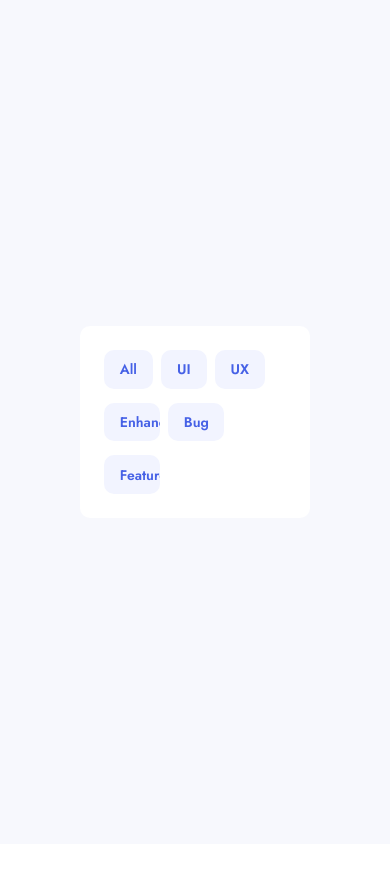
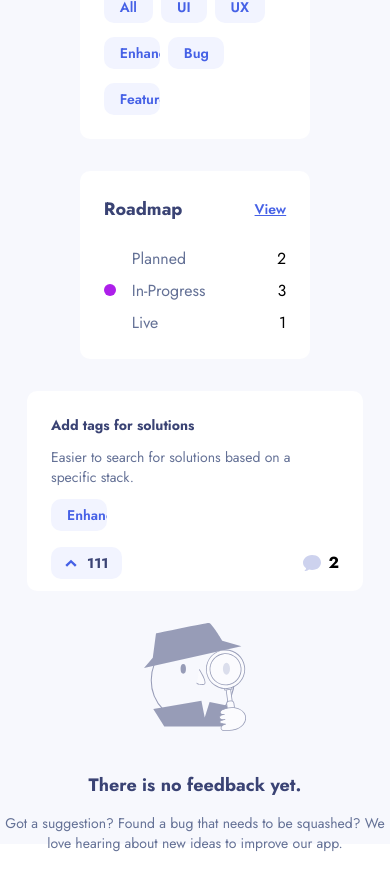
Before and after one commit to BoyanLiuu/frontend-mentor-nextjs-product-feedback, a Next.js app: page / in a window 390 px wide. Before the commit the page ends 844 px from the top, so only its background shows below. Built offline with nearby package versions, Linux system fonts and the light colour scheme.

Commit message:
feat:implement LikeCounterButton,CardTemplate,NoFeedback,commentCounterButton in phone viewport

```diff
--- a/app/(routes)/page.tsx
+++ b/app/(routes)/page.tsx
@@ -1,9 +1,16 @@
+'use client';
 import BadgesContainer from '../_components/badges-container';
+import CardTemplate from '../_components/card-template';
+import NoFeedback from '../_components/no-feedback';
+import RoadMapContainer from '../_components/road-map-container';
 
 export default function Home() {
   return (
-    <main className='flex h-screen w-full items-center justify-center bg-light-grey'>
+    <main className='flex flex-col  gap-y-8 h-screen w-full items-center justify-center bg-light-grey'>
       <BadgesContainer />
+      <RoadMapContainer/>
+      <CardTemplate title='Add tags for solutions' description="Easier to search for solutions based on a specific stack." type='Enhancement' onCounterClick={()=>{}} numberOfDiscussion={2} numberOfLikes={112}/>
+      <NoFeedback/>
     </main>
   );
 }
--- a/app/_components/button.tsx
+++ b/app/_components/button.tsx
@@ -0,0 +1,21 @@
+import clsx from 'clsx';
+
+export interface ButtonProps {
+  text: string;
+  isSelected?: boolean;
+  className?: string;
+}
+
+const Button: React.FC<ButtonProps> = ({ text, isSelected, className }) => (
+  <div
+    className={clsx(
+      'rounded-primary focus:ring-ring max-w-14 inline-flex cursor-pointer items-center truncate border-transparent bg-blueish-grey px-4  py-1.5 text-sm font-semibold text-primary-blue transition-colors focus:outline-none   focus:ring-2 focus:ring-offset-2 ',
+      isSelected && 'bg-primary-blue text-white',
+      className && className
+    )}
+  >
+    {text}
+  </div>
+);
+
+export default Button;
--- /dev/null
+++ b/app/_components/card-template.tsx
@@ -0,0 +1,42 @@
+'use client';
+import clsx from 'clsx';
+import { FeatureType } from '../types/feature';
+import { RoadmapType } from '../types/road-map';
+import Badge from './badge';
+import LikeCounterButton from './like-counter-button';
+import CommentsCounterButton from './comment-counter-button';
+
+export interface CardTemplateProps {
+    roadMapType?: RoadmapType;
+    title: string;
+    description: string;
+    type: FeatureType;
+    onCounterClick: () => void;
+    numberOfDiscussion: number;
+    numberOfLikes:number
+}
+
+const CardTemplate: React.FC<CardTemplateProps> = ({ title, description, roadMapType, type, onCounterClick, numberOfDiscussion }) => (
+    <div className={clsx(
+        'rounded-primary bg-white h-[12.5rem] w-[21rem] ',
+        roadMapType ? 'pt-4 px-6 pb-6 ' : 'p-6'
+    )}>
+        {roadMapType && <div className='mb-4'>
+            <div className={`w-3 h-3 rounded-primary  inline-block bg-primary-purple mr-4`} />
+            <span className="text-base text-grayish-blue">{roadMapType}</span>
+        </div>}
+        <div className='font-bold text-night-sky-blue text-sm cursor-pointer'>{title}</div>
+
+        <p className='font-normal text-grayish-blue text-sm my-3 cursor-pointer line-clamp-2'>{description}</p>
+        <Badge text={type} className='mb-4'/>
+        <div className='flex justify-between items-center'>
+            <LikeCounterButton numberOfLikes={111} onClick={()=>{} }/>
+            <CommentsCounterButton id={'1222'} numberOfComments={2}/>
+        </div>
+
+
+
+    </div>
+);
+
+export default CardTemplate;
--- /dev/null
+++ b/app/_components/comment-counter-button.tsx
@@ -0,0 +1,27 @@
+import Link from "next/link";
+import Image from 'next/image'
+
+export interface CommentsCounterButtonProps {
+  id: string;
+  numberOfComments: number;
+}
+
+const CommentsCounterButton: React.FC<CommentsCounterButtonProps> = ({ numberOfComments, id }) => (
+  <div>
+
+    <Link href={`/discussion/${id}`} className=" text-base font-bold flex items-center">
+      <Image
+        src="/shared/icon-comments.svg"
+        width={18}
+        height={16}
+        alt="arrow up"
+        className="mr-2 inline-block"
+
+      />
+      {numberOfComments}
+    </Link>
+
+  </div>
+);
+
+export default CommentsCounterButton;
--- /dev/null
+++ b/app/_components/like-counter-button.tsx
@@ -0,0 +1,27 @@
+'use client';
+import Image from 'next/image'
+
+export interface LikeCounterButtonProps {
+    numberOfLikes:number;
+    onClick:() => void;
+}
+
+const LikeCounterButton: React.FC<LikeCounterButtonProps> = ({ numberOfLikes,onClick }) => (
+  <div
+   onClick={onClick}
+    className='h-8 flex items-center bg-blueish-grey cursor-pointer w-fit px-3.5 py-2 rounded-primary'
+  >
+  <Image
+      src="/shared/icon-arrow-up.svg"
+      width={12}
+      height={6}
+      alt="arrow up"
+    />
+    <span className="ml-2.5 text-sm text-night-sky-blue font-bold">
+    {numberOfLikes}
+    </span>
+
+  </div>
+);
+
+export default LikeCounterButton;
--- /dev/null
+++ b/app/_components/no-feedback.tsx
@@ -0,0 +1,23 @@
+'use client';
+import Image from 'next/image'
+
+
+
+const NoFeedback: React.FC = () => (
+  <div className='flex flex-col items-center text-center'>
+  <Image
+      src="/suggestions/illustration-empty.svg"
+      width={102}
+      height={108}
+      alt="no feedback illustration"
+      className='mb-10'
+    />
+    <h1 className="text-lg text-night-sky-blue font-bold mb-3.5">
+    There is no feedback yet.
+    </h1>
+    <span className='mb-6 text-sm font-normal text-grayish-blue'>Got a suggestion? Found a bug that needs to be squashed? We love hearing about new ideas to improve our app.</span>
+
+  </div>
+);
+
+export default NoFeedback;
--- /dev/null
+++ b/app/_components/road-map-container.tsx
@@ -0,0 +1,51 @@
+import Link from "next/link";
+import { RoadmapType } from "../types/road-map";
+
+export type RoadMapConfig = {
+    color: string;
+    type: RoadmapType;
+    count: number
+}
+
+const RoadMapContainer = () => {
+    const ROAD_MAP_CONFIGS: RoadMapConfig[] = [{
+        'color': 'orange',
+        'count': 2,
+        'type': 'Planned'
+
+    }, {
+        'color': 'primary-purple',
+        'count': 3,
+        'type': 'In-Progress'
+
+    }, {
+        'color': 'sky-blue',
+        'count': 1,
+        'type': 'Live'
+
+    }];
+
+    return (
+        <div className='rounded-primary flex   flex-col h-[12rem] w-[14.4rem] bg-white p-6'>
+            <div className="flex justify-between w-full items-center mb-6">
+                <span className="font-bold text-night-sky-blue text-lg inline-block">Roadmap</span>
+                <Link href="/roadmap" className="underline text-dark-blue text-sm font-semibold">
+                    View
+                </Link>
+            </div>
+            <div className=" w-full flex flex-col gap-y-2">
+                {ROAD_MAP_CONFIGS.map(({ color, count, type }) => (
+                    <div>
+                        <div className={`w-3 h-3 rounded-primary  inline-block bg-${color} mr-4`} />
+                        <span className="text-base text-grayish-blue">{type}</span>
+                        <div className="inline-block float-right">{count}</div>
+                    </div>
+                ))}
+            </div>
+
+        </div>
+
+    );
+};
+
+export default RoadMapContainer;
--- /dev/null
+++ b/app/types/road-map.ts
@@ -0,0 +1 @@
+export type RoadmapType = 'Planned' |'In-Progress' | 'Live'
```
Also changed, not shown: app/_components/counter-button.tsx (deleted), app/_components/header.tsx (added), app/_components/suggestion-banner.tsx (added).
